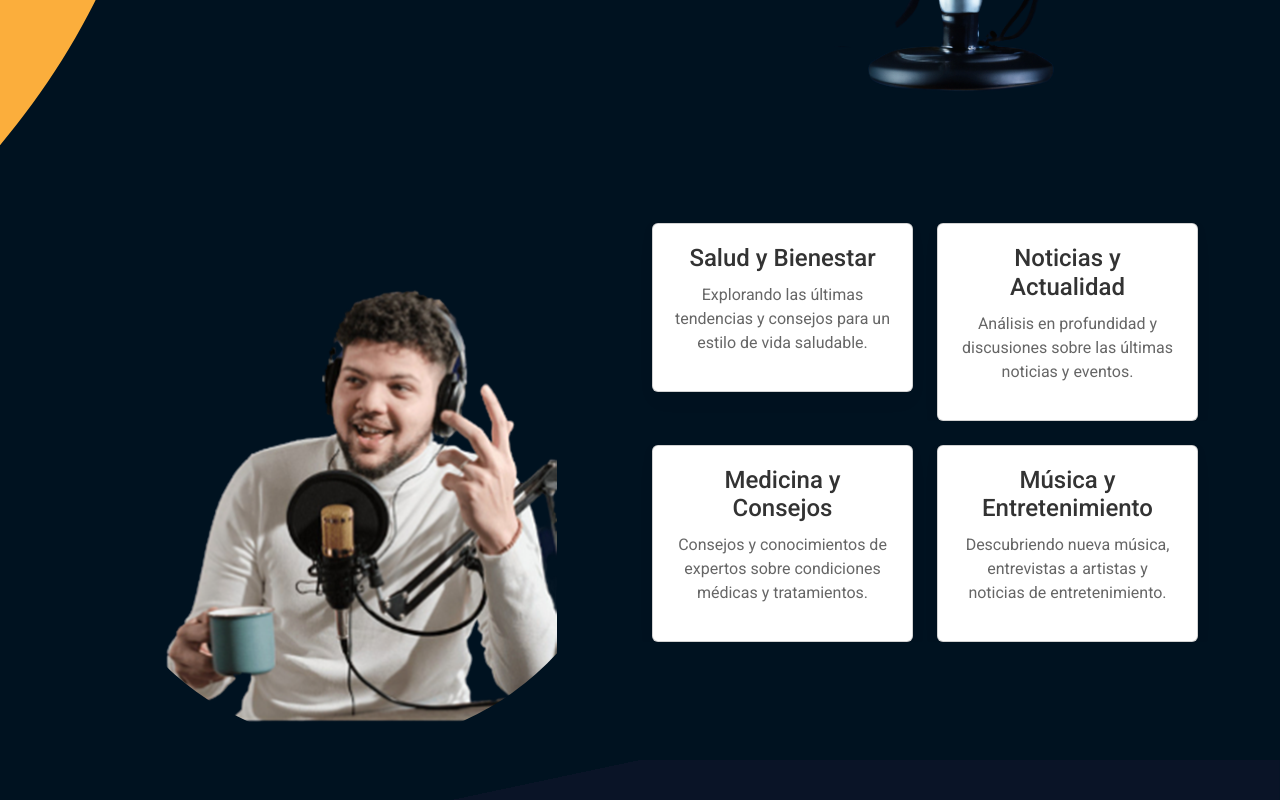
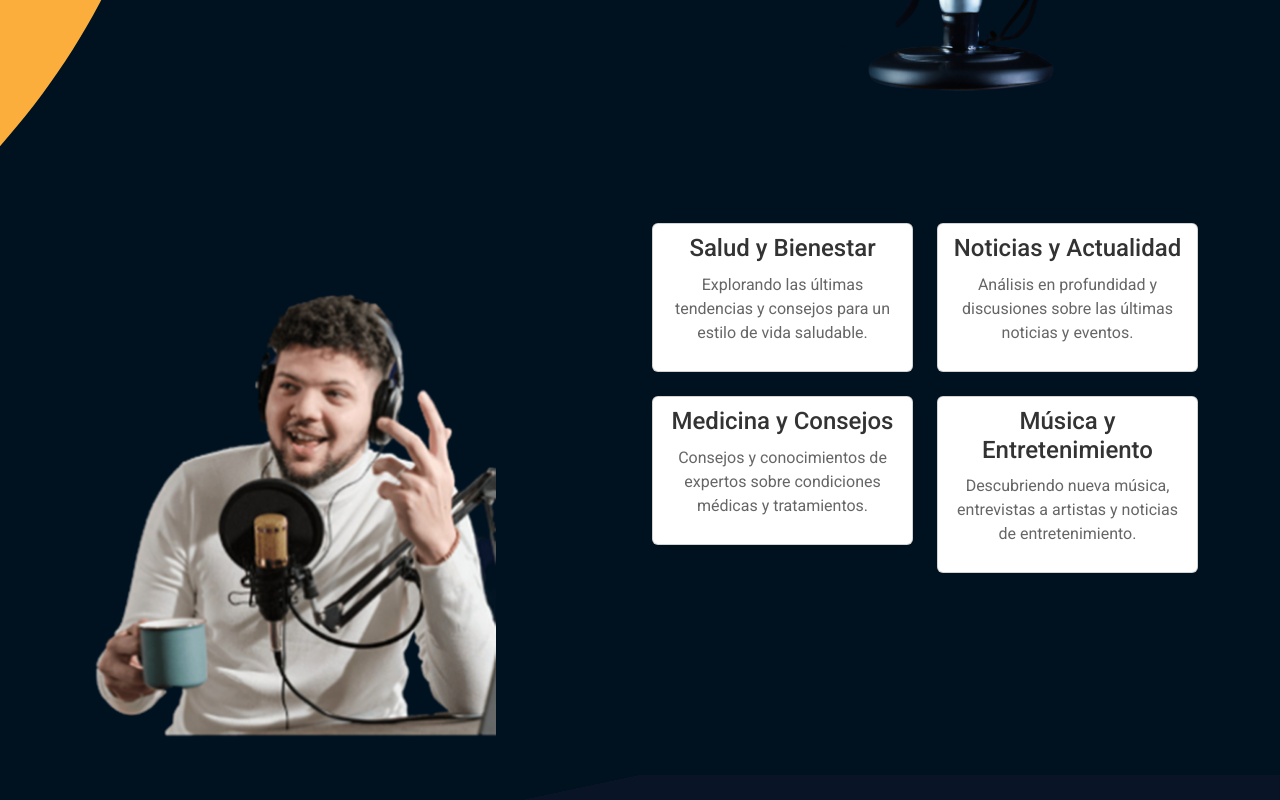
Before and after one commit to SherifAckles/la-vos-de-bogota-2, a React (Vite) app: page / in a window 1280 px wide. Shown: the part 540-1340 px from the top of the page. Built offline with nearby package versions, Linux system fonts and the light colour scheme.

Commit message:
adjusted the position of the podcast topics img

```diff
--- a/src/components/podcast-topics/PodcastTopics.jsx
+++ b/src/components/podcast-topics/PodcastTopics.jsx
@@ -35,10 +35,15 @@ function PodcastTopics({ podcastCards }) {
     <section className="podcast-topics-container text-dark text-center ">
       <Container>
         <Row>
-          <Col xs={12} md={6} sm={12} className="hero-container-img">
+          <Col xs={12} md={6} sm={12} className="hero-container">
             <main>
               <picture>
-                <img src={TopicsHero} alt="hero-photo" fluid="true" />
+                <img
+                  src={TopicsHero}
+                  alt="hero-photo"
+                  fluid="true"
+                  className="hero-img"
+                />
               </picture>
             </main>
           </Col>
--- a/src/components/podcast-topics/podcast-topics.css
+++ b/src/components/podcast-topics/podcast-topics.css
@@ -1,9 +1,23 @@
-@import url('https://fonts.googleapis.com/css2?family=Roboto:wght@300;400;500;700&display=swap');
+@import url("https://fonts.googleapis.com/css2?family=Roboto:wght@300;400;500;700&display=swap");
 
 .podcast-topics-container {
   display: flex !important;
   flex-direction: column !important;
   padding-top: 0 !important;
+}
+.hero-container {
+  display: flex;
+  align-items: center;
+}
+
+.hero-img {
+  width: 100%;
+  max-width: 500px;
+  margin-right: 10px;
+}
+
+.card-section {
+  margin-top: 6rem !important;
 }
 
 .card-section {
@@ -11,26 +25,26 @@
 }
 
 .card {
-  font-family: 'Roboto', sans-serif;
+  font-family: "Roboto", sans-serif;
   background-color: #ffffff;
   border-radius: 8px;
-  padding: 20px;
+  padding: 10px;
   box-shadow: 0 2px 4px rgba(0, 0, 0, 0.1);
   transition: box-shadow 0.3s ease-in-out;
 
   &:hover {
-    box-shadow: 0 4px 8px rgba(0, 18, 32, 0.3); /* Adjust the box shadow color for the hover state */
+    box-shadow: 0 4px 8px rgba(0, 18, 32, 0.3);
   }
 
   h2 {
     font-size: 24px;
     font-weight: 500;
     margin-bottom: 10px;
-    color: #333333; /* Set the title color */
+    color: #333333;
   }
 
   p {
     font-size: 16px;
-    color: #666666; /* Set the text color */
+    color: #666666;
   }
 }
--- a/src/components/programación/podcastSchedule.scss
+++ b/src/components/programación/podcastSchedule.scss
@@ -1,6 +1,6 @@
 .podcast-schedule {
   position: relative;
-  padding: 0 20%;
+  padding: 0 5%;
 
   h3 {
     text-align: center;
```
